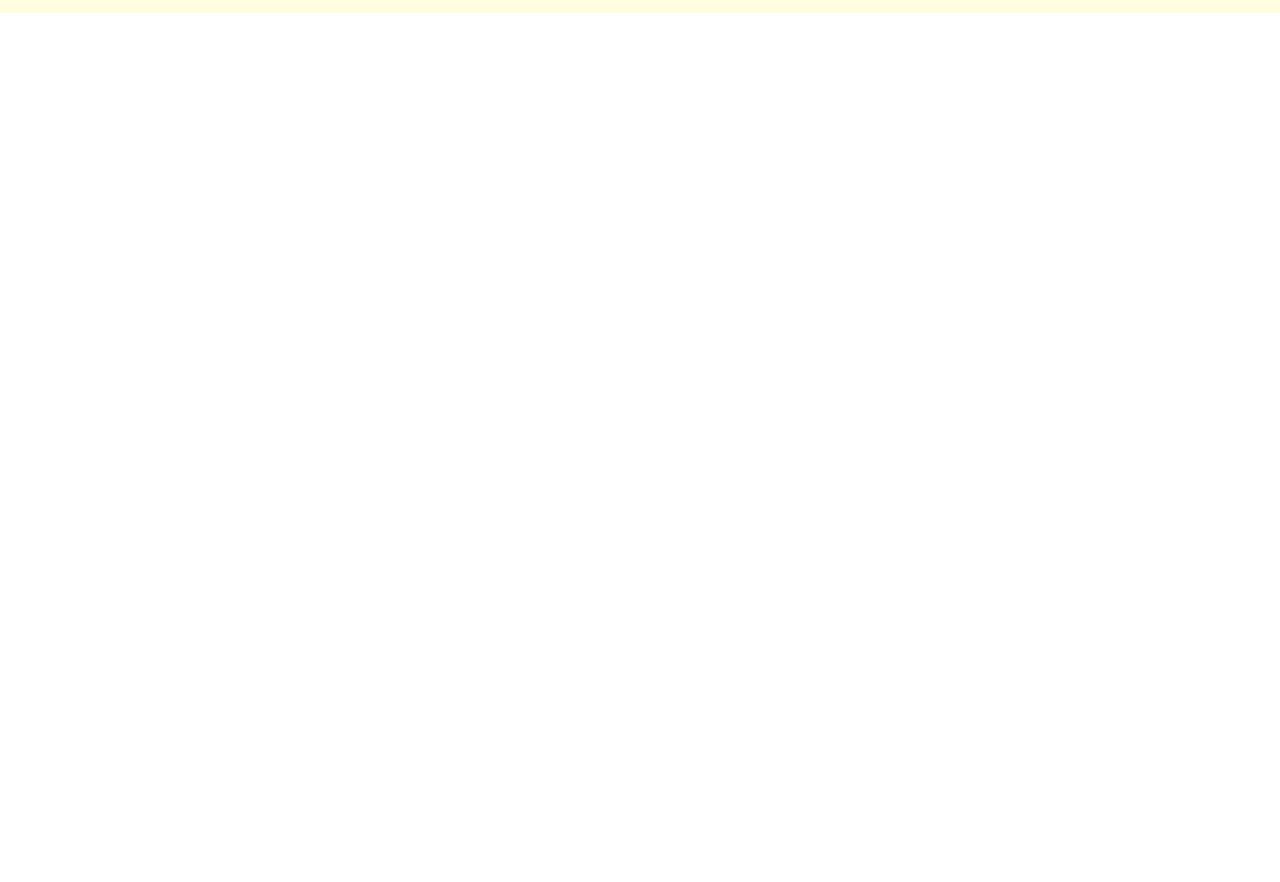
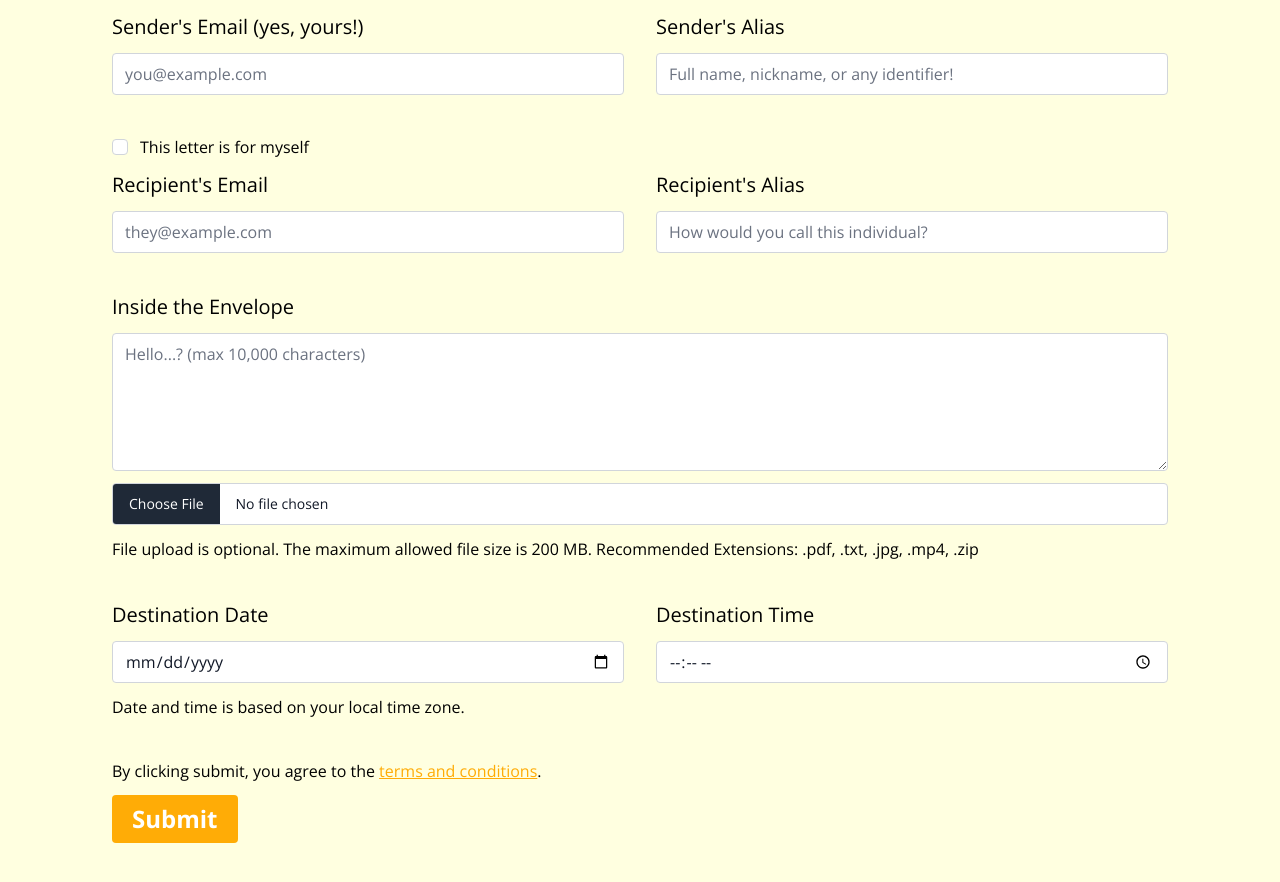
Before and after one commit to comtalyst/chronoria, a React (Create React App) app in the folder client/: page / in a window 1280 px wide. Shown: the part 1620-2502 px from the top of the page. Before the commit the page ends 1633 px from the top, so only its background shows below. Built offline with nearby package versions, Linux system fonts and the light colour scheme.

Commit message:
Draft capsule creation form

```diff
--- a/client/src/App.js
+++ b/client/src/App.js
@@ -1,15 +1,18 @@
 import logo from './media/logo.png';
 import './App.css';
+import 'flowbite';
 
 function App() {
   return (
-    <div className='flex flex-wrap align-middle justify-around min-h-screen bg-light_bg text-light_text text-3xl'>
+    <div className='flex flex-col min-h-screen bg-light_bg text-light_text text-xl font-light'>
       <link rel="preconnect" href="https://fonts.googleapis.com"/>
-      <link rel="preconnect" href="https://fonts.gstatic.com" crossorigin/>
+      <link rel="preconnect" href="https://fonts.gstatic.com" crossOrigin='true'/>
       <link href="https://fonts.googleapis.com/css2?family=Open+Sans:wght@300;400;700;800&display=swap" rel="stylesheet"></link>
-      <div className='flex-col px-10 py-12 w-fit'>
+
+      <div className='flex flex-wrap align-middle justify-around min-h-screen'>
+        <div className='flex-col px-10 pt-12 w-fit'>
           <div className='mb-20'>
-          <div class='text-5xl sm:text-8xl'>
+            <div className='text-5xl sm:text-8xl'>
               <span className=' font-black leading-snug'>
                 Time Travel <br/> with <br/>
                 <span className='text-light_hl'>
@@ -19,7 +22,7 @@ function App() {
             </div>
           </div>
           <div className='mb-20 max-w-[34rem]'>
-          <div class='text-2xl sm:text-3xl'>
+            <div className='text-2xl sm:text-3xl'>
               <span className='font-light leading-snug'>
                 A message, a hidden treasure map, a confession, a memory, or whatever it is.
                 Send it as <span className='text-light_hl font-bold'>a letter</span> to yourself or someone else from the future.
@@ -36,6 +39,93 @@ function App() {
           <img src={logo} alt='Timelette' className='w-[48rem] h-fit hover:scale-95 transition-all duration-500'/>
         </div>
       </div>
+
+      <div className='flex flex-col min-h-screen px-6 md:px-24 pt-12'>
+        <div className='flex flex-col mb-10'>
+          <form>
+            <div className='flex flex-wrap gap-y-4 justify-between mb-10'>
+              <div className='flex flex-col min-w-[50%] grow space-y-3 px-4'>
+                <label htmlFor='senderEmail'>
+                  Sender's Email (yes, yours!)
+                </label>
+                <input id='senderEmail' type='email' placeholder='you@example.com' required
+                className='border border-gray-300 text-gray-900 rounded focus:ring-light_hl focus:border-light_hl'/>
+              </div>
+              <div className='flex flex-col min-w-[50%] grow space-y-3 px-4'>
+                <label htmlFor='senderName'>
+                  Sender's Alias
+                </label>
+                <input id='senderName' type='text' placeholder='Full name, nickname, or any identifier!' required
+                className='border border-gray-300 text-gray-900 rounded focus:ring-light_hl focus:border-light_hl'/>
+              </div>
+            </div>
+
+            <div className='flex mb-3 px-4 items-center'>
+              <input id='selfSend' aria-describedby='selfSend' type='checkbox' className='w-4 h-4 rounded border border-gray-300 focus:ring-3 focus:ring-light_hl ' required/>
+              <label htmlFor='selfSend' className='text-base pl-3'>This letter is for myself</label>
+            </div>
+
+            <div className='flex flex-wrap gap-y-4 justify-between mb-10'>
+              <div className='flex flex-col min-w-[50%] grow space-y-3 px-4'>
+                <label htmlFor='recipientEmail'>
+                  Recipient's Email &nbsp;&nbsp;&nbsp;&nbsp;&nbsp;&nbsp;&nbsp;&nbsp;&nbsp;&nbsp;&nbsp;&nbsp;&nbsp;&nbsp;&nbsp;&nbsp;&nbsp;
+                </label>
+                <input id='recipientEmail' type='email' placeholder='they@example.com' required
+                  className='border border-gray-300 text-gray-900 rounded focus:ring-light_hl focus:border-light_hl'/>
+              </div>
+              <div className='flex flex-col min-w-[50%] grow space-y-3 px-4'>
+                <label htmlFor='recipientName'>
+                  Recipient's Alias
+                </label>
+                <input id='recipientName' type='text' placeholder='How would you call this individual?' required
+                className='border border-gray-300 text-gray-900 rounded focus:ring-light_hl focus:border-light_hl'/>
+              </div>
+            </div>
+
+            <div className='flex flex-col mb-10 space-y-3 px-4'>
+              <label htmlFor='textContent'>
+                Inside the Envelope
+              </label>
+              <textarea id='textContent' rows='5' placeholder='Hello...? (max 10,000 characters)' required
+                className='w-full border border-gray-300 text-gray-900 rounded focus:ring-light_hl focus:border-light_hl'/>
+              <input className='text-sm text-gray-900 bg-white rounded border border-gray-300 cursor-pointer
+                focus:outline-none focus:border-transparent focus:ring-2 focus:ring-light_hl' id='fileUpload' type='file'></input>
+              <label htmlFor='fileUpload' className='text-base'>File upload is optional. The maximum allowed file size is 200 MB. Recommended Extensions: .pdf, .txt, .jpg, .mp4, .zip</label>
+            </div>
+
+            <div className='flex flex-col mb-10 space-y-3'>
+              <div className='flex flex-wrap gap-y-4 justify-between'>
+                <div className='flex flex-col min-w-[50%] grow space-y-3 px-4'>
+                  <label htmlFor='sendDateRaw'>
+                    Destination Date
+                  </label>
+                  <input type='date' className='text-gray-900 bg-white rounded border border-gray-300 focus:ring-light_hl focus:border-light_hl' placeholder='Select date'/>
+                </div>
+                <div className='flex flex-col min-w-[50%] grow space-y-3 px-4'>
+                  <label htmlFor='sendTimeRaw'>
+                    Destination Time
+                  </label>
+                  <input type='time' className='text-gray-900 bg-white rounded border border-gray-300 focus:ring-light_hl focus:border-light_hl' placeholder='Select date'/>
+                </div>
+              </div>
+              <label htmlFor='sendDateRaw' className='px-4 -mt-10 text-base'>Date and time is based on your local time zone.</label>
+            </div>
+
+
+
+            <div className='flex flex-col mb-10 space-y-3 px-4'>
+              <span className='text-base'>By clicking submit, you agree to the <a className='text-light_hl underline' href='https://google.com'>terms and conditions</a>.</span>
+              <button className='bg-light_hl w-fit px-5 py-2 text-light_hl_subtext font-bold text-2xl rounded
+                                 hover:bg-light_hl_l hover:scale-105
+                                 transition-all duration-200'
+                      type='submit'>
+                Submit
+              </button>
+            </div>
+          </form>
+        </div>
+      </div>
+    </div>
   );
 }
 
```
Lines whose indentation alone changed are shown as unchanged.
